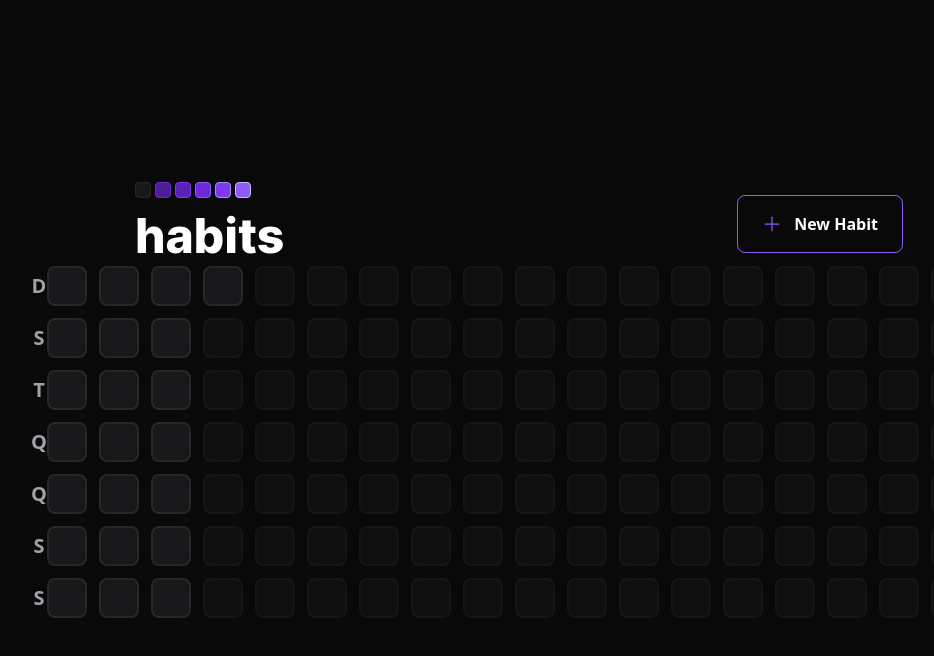
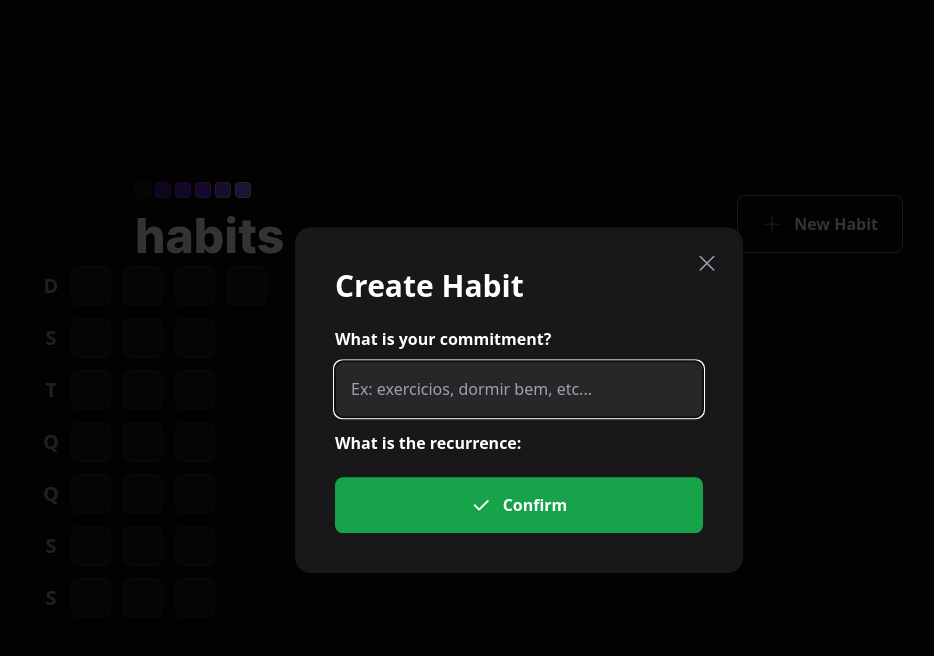
Before and after one commit to vagnermaltauro/Habits, a React (Vite) app in the folder web/: page / in a window 1280 px wide. Both pictures are taken after a click on the button "New Habit". Shown: the top 656 px of the page, without its empty margins (121-1055 px from the left). Built offline with nearby package versions, Linux system fonts and the light colour scheme.

Commit message:
Feat: add modals and progress bar

```diff
--- a/web/package.json
+++ b/web/package.json
@@ -9,13 +9,16 @@
     "preview": "vite preview"
   },
   "dependencies": {
+    "@radix-ui/react-popover": "^1.0.3",
     "@tailwindcss/typography": "^0.5.9",
+    "clsx": "^1.2.1",
     "dayjs": "^1.11.7",
     "phosphor-react": "^1.4.1",
     "react": "^18.2.0",
     "react-dom": "^18.2.0"
   },
   "devDependencies": {
+    "@radix-ui/react-dialog": "^1.0.2",
     "@types/react": "^18.0.26",
     "@types/react-dom": "^18.0.9",
     "@vitejs/plugin-react": "^3.0.0",
--- a/web/src/components/HabitDay.tsx
+++ b/web/src/components/HabitDay.tsx
@@ -1,7 +1,40 @@
 import React from 'react';
+import * as Popover from '@radix-ui/react-popover';
+import clsx from 'clsx';
+import { ProgressBar } from './ProgressBar';
 
-export function HabitDay() {
+interface HabitDayProps {
+  completed: number
+  amount: number
+}
+
+export function HabitDay({ completed, amount }: HabitDayProps) {
+  const completedPercentage = Math.round((completed / amount) * 100);
+
+
+
   return (
-    <div className='h-10 w-10 bg-zinc-900 border-2 border-zinc-800 rounded-lg'></div>
+    <Popover.Root>
+      <Popover.Trigger className={clsx('h-10 w-10 bg-zinc-900 border-2 border-zinc-800 rounded-lg', {
+        'bg-zinc-900 border-zinc-700': completedPercentage === 0,
+        'bg-violet-900 border-violet-700': completedPercentage > 0 && completedPercentage < 20,
+        'bg-violet-800 border-violet-600': completedPercentage >= 20 && completedPercentage < 40,
+        'bg-violet-700 border-violet-500': completedPercentage >= 40 && completedPercentage < 60,
+        'bg-violet-600 border-violet-500': completedPercentage >= 60 && completedPercentage < 80,
+        'bg-violet-500 border-violet-400': completedPercentage >= 80,
+      })}
+      />
+
+      <Popover.Portal>
+        <Popover.Content className="min-w-[320px] p-6 rounded-2xl bg-zinc-900 flex flex-col">
+          <span className="font-semibold text-zinc-400">terça feira</span>
+          <span className="mt-1 font-extrabold leading-tight text-3xl">1 de fevereiro</span>
+
+          <ProgressBar progress={completedPercentage}/>
+
+          <Popover.Arrow height={8} width={16} className="fill-zinc-900" />
+        </Popover.Content>
+      </Popover.Portal>
+    </Popover.Root>
   );
 }
--- a/web/src/components/Header.tsx
+++ b/web/src/components/Header.tsx
@@ -1,19 +1,40 @@
-import React from 'react';
+import React, { useState } from 'react';
 import logoImage from '../assets/logo.svg';
-import { Plus } from 'phosphor-react';
+import { Plus, X } from 'phosphor-react';
+import * as Dialog from '@radix-ui/react-dialog';
+import { NewHabitForm } from './NewHabitForm';
 
 export function Header() {
+
   return (
     <div className="w-full max-w-3xl mx-auto flex items-center justify-between">
       <img src={logoImage} alt="logo image" />
 
-      <button
-        type="button"
-        className="border border-violet-500 font-semibold rounded-lg px-6 py-4 flex items-center gap-3 hover:border-violet-300"
-      >
-        <Plus size={20} className="text-violet-500" />
-        New Habit
-      </button>
+      <Dialog.Root>
+        <Dialog.Trigger
+          type="button"
+          className="border border-violet-500 font-semibold rounded-lg px-6 py-4 flex items-center gap-3 hover:border-violet-300"
+        >
+          <Plus size={20} className="text-violet-500" />
+          New Habit
+        </Dialog.Trigger>
+
+        <Dialog.Portal>
+          <Dialog.Overlay className="w-screen h-screen bg-black/80 fixed inset-0" />
+
+          <Dialog.Content className="absolute p-10 bg-zinc-900 rounded-2xl w-full max-w-md top-1/2 left-1/2 -translate-x-1/2 -translate-y-1/2">
+            <Dialog.Close className="absolute right-6 top-6 text-zinc-400 hover:text-zinc-200">
+              <X size={24} aria-label="close" hover:text-zinc-200/>
+            </Dialog.Close>
+
+            <Dialog.Title className="text-3xl leading-tight font-extrabold">
+              Create Habit
+            </Dialog.Title>
+
+            <NewHabitForm />
+          </Dialog.Content>
+        </Dialog.Portal>
+      </Dialog.Root>
     </div>
   );
 }
--- /dev/null
+++ b/web/src/components/NewHabitForm.tsx
@@ -0,0 +1,29 @@
+import { Check } from 'phosphor-react';
+import React from 'react';
+
+export function NewHabitForm() {
+  return (
+    <form className="w-full flex flex-col mt-6">
+      <label htmlFor="title" className="font-semibold leading-tight">
+        What is your commitment?
+      </label>
+
+      <input
+        type="text"
+        id="title"
+        placeholder="Ex: exercicios, dormir bem, etc..."
+        className="p-4 rounded-lg mt-3 bg-zinc-800 text-white placeholder:text-zinc-400"
+        autoFocus
+      />
+
+      <label htmlFor="" className="font-semibold leading-tight mt-4">
+        What is the recurrence:
+      </label>
+
+      <button type="submit" className="mt-6 rounded-lg p-4 flex items-center justify-center gap-3 font-semibold bg-green-600 hover:bg-green-500">
+        <Check size={20} weight="bold" />
+        Confirm
+      </button>
+    </form>
+  );
+}
--- /dev/null
+++ b/web/src/components/ProgressBar.tsx
@@ -0,0 +1,19 @@
+import React from 'react';
+
+interface ProgressBarProps {
+  progress: number
+}
+
+export function ProgressBar(props: ProgressBarProps) {
+  return (
+    <div className="h-3 rounded-xl bg-zinc-700 w-full mt-4">
+      <div
+        role="progressbar"
+        aria-label="progress of habits completed for the day"
+        aria-valuenow={props.progress}
+        className="h-3 rounded-xl bg-violet-600"
+        style={{ width: `${props.progress}%` }}
+      />
+    </div>
+  );
+}
--- a/web/src/components/SummaryTable.tsx
+++ b/web/src/components/SummaryTable.tsx
@@ -15,7 +15,7 @@
       <div className="grid grid-rows-7 grid-flow-row gap-3">
         {weekDays.map((weekDay, index) => {
           return (
-            <div key={index} className="text-zinc-400 text-xl h-10 flex font-bold items-center justify-center">
+            <div key={index} className="text-zinc-400 text-xl h-10 w-10 flex font-bold items-center justify-center">
               {weekDay}
             </div>
           );
@@ -25,7 +25,13 @@
 
       <div className="grid grid-rows-7 grid-flow-col gap-3">
         {summaryDates.map(date => {
-          return <HabitDay key={date.toString()} />;
+          return (
+            <HabitDay
+              key={date.toString()}
+              amount={5}
+              completed={Math.round(Math.random() * 5)}
+            />
+          );
         })}
 
         {amountOfDaysToFill > 0 && Array.from({ length: amountOfDaysToFill }).map((_, i) => {
```
Also changed, not shown: 1 other file (tests, documents, lock files or other folders).
